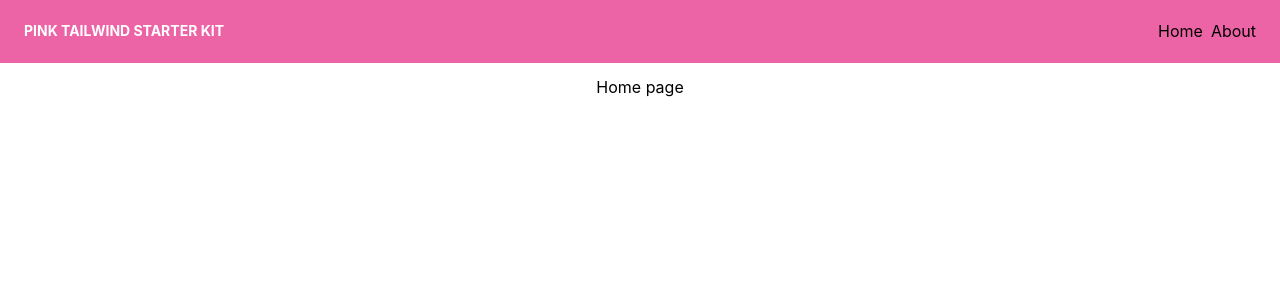
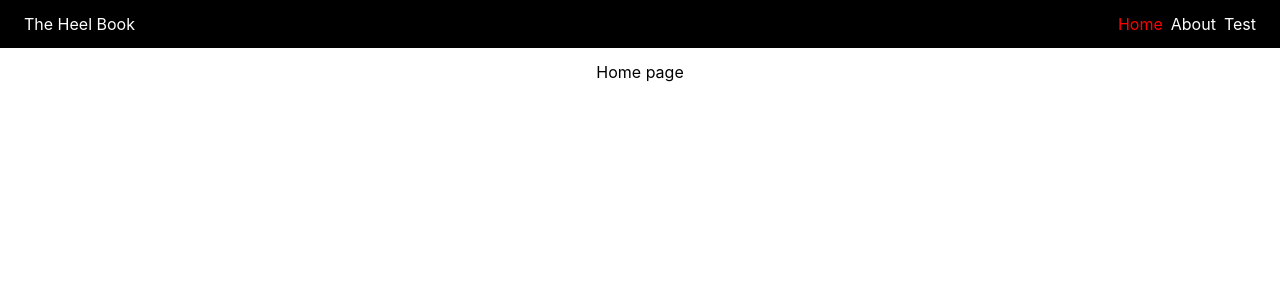
Before and after one commit to ShetlandJ/heel-turn, a React (Create React App) app: page / in a window 1280 px wide. Shown: the top 300 px of the page. Built offline with nearby package versions, Linux system fonts and the light colour scheme.

Commit message:
Getting active routes working

```diff
--- a/src/App.css
+++ b/src/App.css
@@ -36,3 +36,7 @@
     transform: rotate(360deg);
   }
 }
+
+.active{
+  color: red;
+ }
--- a/src/App.js
+++ b/src/App.js
@@ -10,8 +10,8 @@ function App() {
   return (
     <div className="App">
       <Navbar />
-      <Route path="/about" component={About} />
-      <Route exact path="/" component={Home} />
+      <Route path="/about" name="about" component={About} />
+      <Route exact name="home" path="/" component={Home} />
     </div>
   );
 }
--- a/src/components/Global/Navbar.js
+++ b/src/components/Global/Navbar.js
@@ -1,21 +1,20 @@
 import React from 'react';
 import { FontAwesomeIcon } from '@fortawesome/react-fontawesome';
 import { faBars } from '@fortawesome/free-solid-svg-icons';
-import { Link } from 'react-router-dom';
+import { NavLink } from 'react-router-dom';
 
 export default function Navbar() {
   const [navbarOpen, setNavbarOpen] = React.useState(false);
   return (
     <>
-      <nav className="relative flex flex-wrap items-center justify-between px-2 py-3 navbar-expand-lg bg-pink-500 mb-3">
+      <nav className="relative flex flex-wrap items-center justify-between px-2 py-3 navbar-expand-lg bg-black mb-3">
         <div className="container px-4 mx-auto flex flex-wrap items-center justify-between">
           <div className="w-full relative flex justify-between lg:w-auto lg:static lg:block lg:justify-start">
-            <a
-              className="text-sm font-bold leading-relaxed inline-block mr-4 py-2 whitespace-no-wrap uppercase text-white"
-              href="#pablo"
-            >
-              pink Tailwind Starter Kit
-            </a>
+
+            <h3 className="text-white">
+              The Heel Book
+            </h3>
+
             <button
               className="text-white cursor-pointer text-xl leading-none px-3 py-1 border border-solid border-transparent rounded bg-transparent block lg:hidden outline-none focus:outline-none"
               type="button"
@@ -26,19 +25,35 @@ export default function Navbar() {
           </div>
           <div
             className={
-                            `lg:flex flex-grow items-center${
-                              navbarOpen ? ' flex' : ' hidden'}`
-                        }
-            id="example-navbar-danger"
+              `lg:flex flex-grow items-center${
+                navbarOpen ? ' flex' : ' hidden'}`
+            }
           >
-            <ul className="flex flex-col lg:flex-row list-none lg:ml-auto">
-              <Link to="/">
+            <ul className="flex text-white flex-col lg:flex-row list-none lg:ml-auto">
+              <NavLink
+                activeClassName="active"
+                to="/"
+                isActive={(match, location) => location.pathname === '/'}
+
+              >
                 Home
-              </Link>
-              <Link to="/about">
+              </NavLink>
+              <NavLink
+                activeClassName="active"
+                to="/about"
+                isActive={(match, location) => location.pathname === '/about'}
+              >
                 <span className="ml-2">About</span>
 
-              </Link>
+              </NavLink>
+              <NavLink
+                activeClassName="active"
+                to="/test"
+                isActive={(match, location) => location.pathname === '/test'}
+              >
+                <span className="ml-2">Test</span>
+
+              </NavLink>
             </ul>
           </div>
         </div>
```
